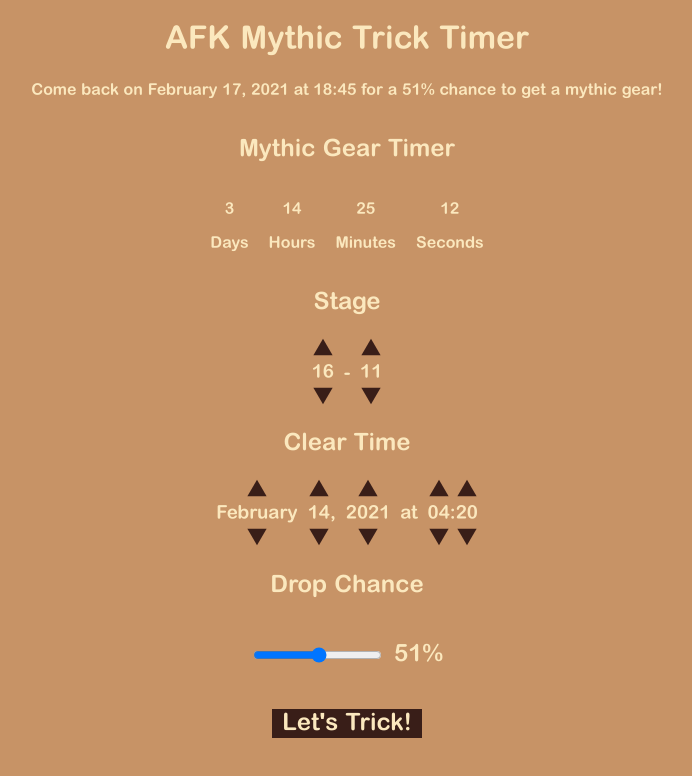
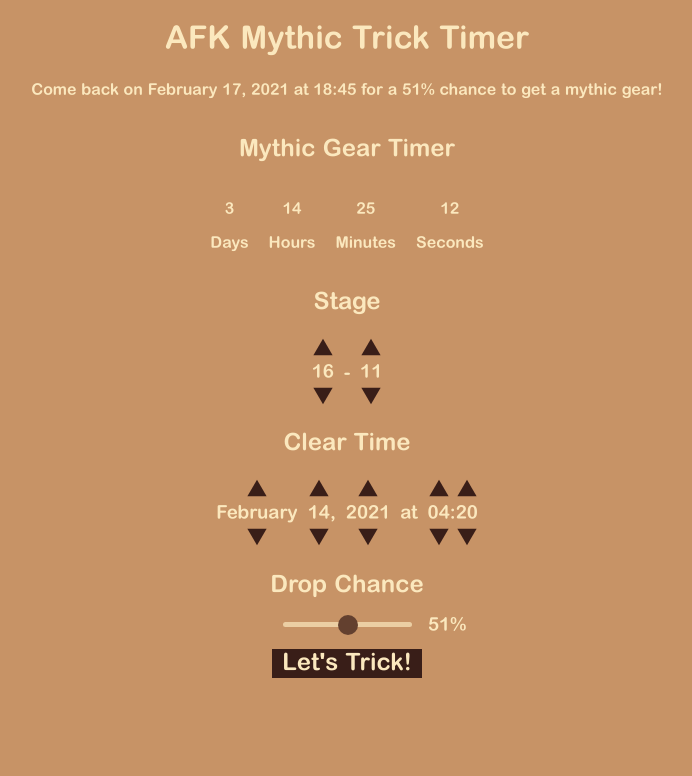
Before and after one commit to staynoon/afk-mythic-trick, a React (Create React App) app: page / in a window 1280 px wide. Shown: the top 776 px of the page, without its empty margins (293-985 px from the left). Built offline with nearby package versions, Linux system fonts and the light colour scheme.

Commit message:
slider styling

```diff
--- a/src/userInput/Trickbutton.css
+++ b/src/userInput/Trickbutton.css
@@ -9,13 +9,48 @@ input {
   font-family: inherit;
 }
 
-.slider {
+.slider-group {
+  position: relative;
   display: flex;
   flex-direction: row;
   justify-content: center;
   align-items: center;
 }
 
+.slider {
+  -webkit-appearance: none;
+  height: 5px;
+  border-radius: 5px;
+  background: #FBE8BE;
+  outline: none;
+  opacity: 0.7;
+  -webkit-transition: .2s;
+  transition: opacity .2s;
+}
+
+.slider:hover {
+  opacity: 1;
+}
+
+.slider::-webkit-slider-thumb {
+  -webkit-appearance: none;
+  appearance: none;
+  width: 20px;
+  height: 20px;
+  border-radius: 50%;
+  background: #391E18;
+  cursor: pointer;
+}
+
+.slider::-moz-range-thumb {
+  width: 20px;
+  height: 20px;
+  border-radius: 50%;
+  background: #391E18;
+  cursor: pointer;
+}
+
 #percentage {
-  margin-left: 10px;
+  margin-left: 200px;
+  position: absolute;
 }
--- a/src/userInput/Trickbutton.tsx
+++ b/src/userInput/Trickbutton.tsx
@@ -38,7 +38,7 @@ const monthNames: Array<string> = ["January", "February", "March", "April", "May
 function Trickbutton(props: Props) {
   const [slide, setSlide] = React.useState<string>(props.rate);
 
-  const handleChange = (e: React.MouseEvent<HTMLInputElement, MouseEvent>) => {
+  const handleChange = (e: React.ChangeEvent<HTMLInputElement>) => {
     setSlide(e.currentTarget.value);
   }
 
@@ -73,12 +73,12 @@ function Trickbutton(props: Props) {
   }
 
   return (
-    <form>
+    <div>
       <div className="stroke-single">
         <h2>Drop Chance</h2>
-        <div className="slider">
-          <input type="range" id="dropChance" defaultValue={slide} onMouseMoveCapture={handleChange}></input>
-          <h2 id="percentage">{slide}%</h2>
+        <div className="slider-group">
+          <input type="range" id="dropChance" defaultValue={slide} onChange={handleChange} className="slider"></input>
+          <h3 id="percentage">{slide}%</h3>
         </div>
       </div>
       <div className="begin-button">
@@ -86,7 +86,7 @@ function Trickbutton(props: Props) {
           <h2>Let's Trick!</h2>
         </a>
       </div>
-    </form>
+    </div>
   )
 }
 
```
